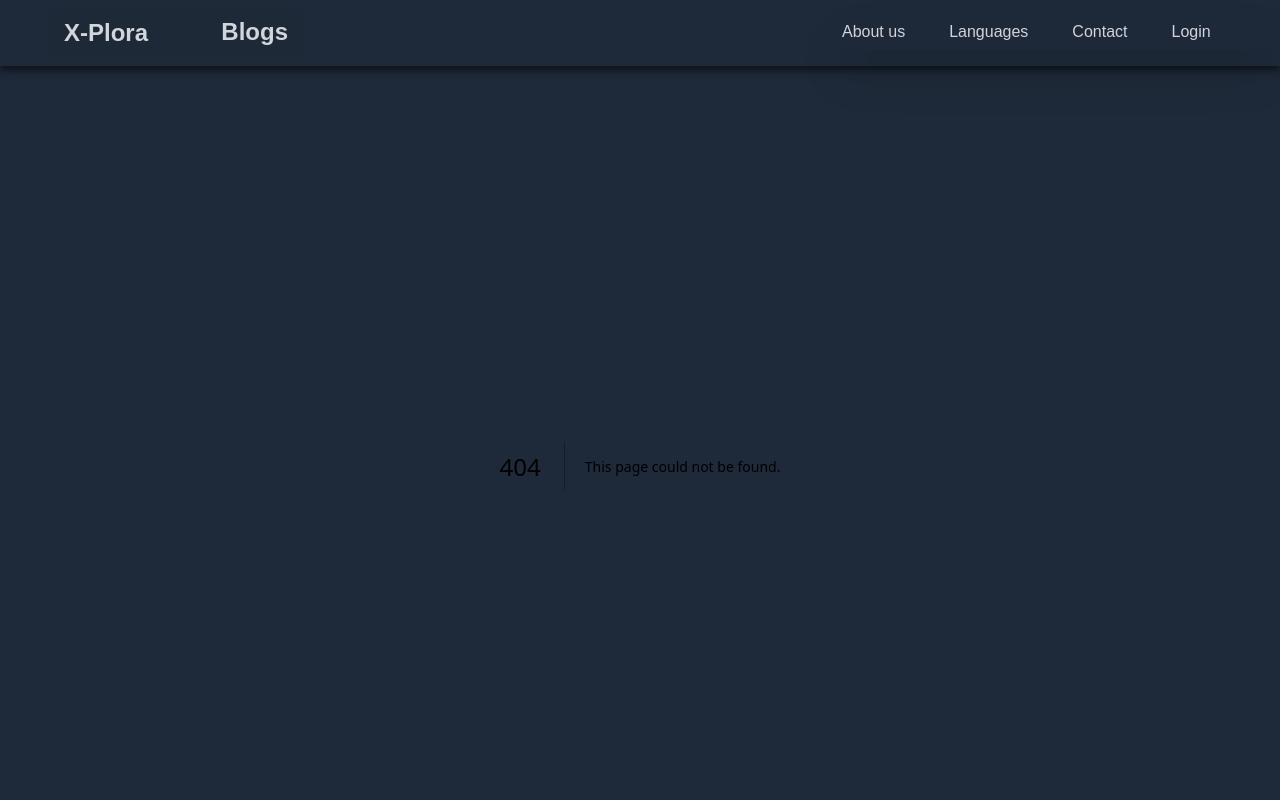
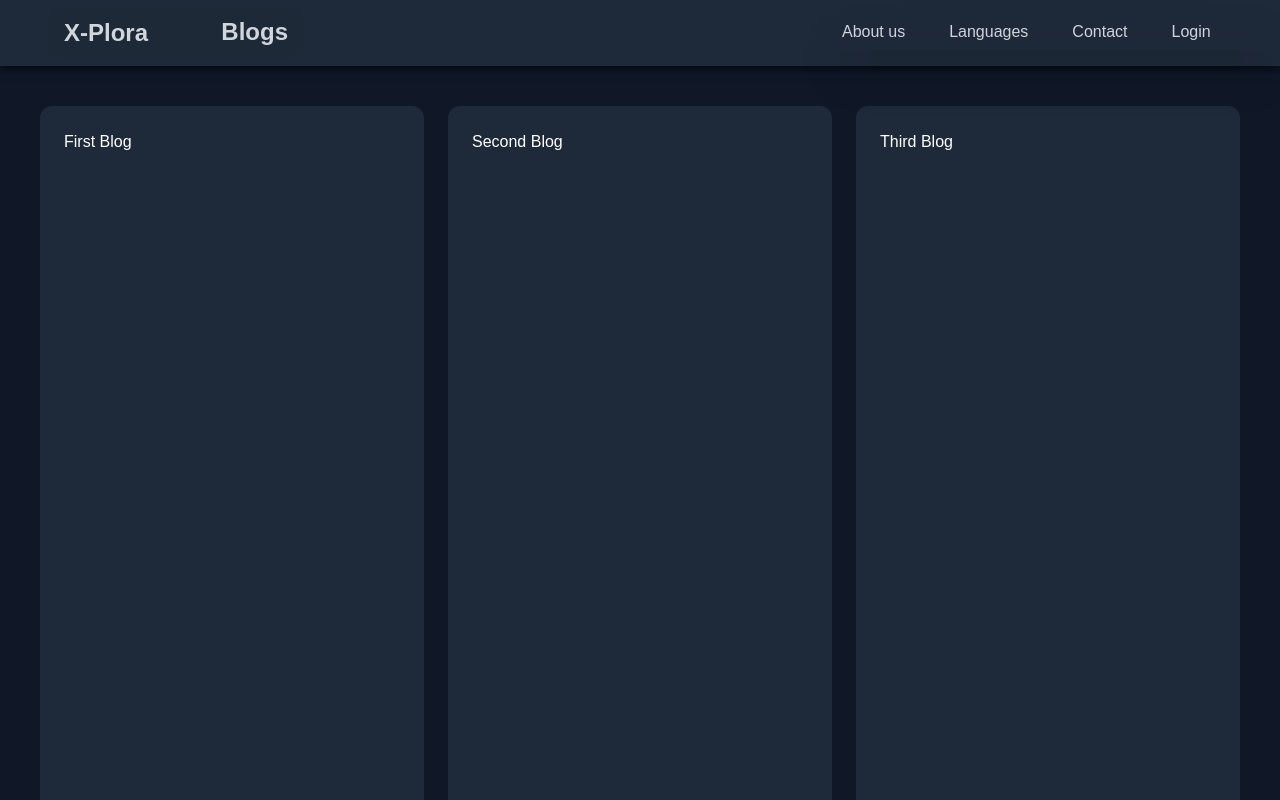
Before and after one commit to AMGAIN/Space_BLog, a Next.js app: page /test in a window 1280 px wide. Before the commit this address had no page. Shown: the top 800 px of the page. Built offline with nearby package versions, Linux system fonts and the light colour scheme.

Commit message:
Post Card Container update (final)

```diff
--- a/app/blog/page.tsx
+++ b/app/blog/page.tsx
@@ -1,6 +1,7 @@
 import BlogBody from '@/components/BlogBody'
 import BlogInfo from '@/components/BlogInfo'
-import PostContainer from '@/components/PostContainer'
+import PostCard from '@/components/PostCard';
+import { posts } from '../data';
 import React from 'react'
 
 
@@ -11,7 +12,19 @@ const page = () => {
         <p >BLOGs</p>
       </div>
 
-      <PostContainer/>
+      <div className=' bg-gray-900 border-white flex flex-col pb-5 items-center'>
+        {posts.map((post) => (
+          <PostCard
+            key={post.id}
+            id={post.id}
+            author={post.author}
+            title={post.title}
+            date={post.date_time}
+            desc={post.desc}
+            img={post.img}
+          />
+        ))}
+      </div>
 
     </div>
   )
--- /dev/null
+++ b/app/test/page.tsx
@@ -0,0 +1,49 @@
+"use client";
+
+import { motion } from "framer-motion";
+
+const posts = [
+  { id: 1, title: "First Blog" },
+  { id: 2, title: "Second Blog" },
+  { id: 3, title: "Third Blog" },
+];
+
+const container = {
+  hidden: {},
+  show: {
+    transition: {
+      staggerChildren: 0.2,
+    },
+  },
+};
+
+const item = {
+  hidden: { opacity: 0, y: 50 },
+  show: { opacity: 1, y: 0 },
+};
+
+export default function BlogList() {
+  return (
+    <motion.div
+      className="p-10 grid grid-cols-1 md:grid-cols-3 gap-6 bg-gray-900 min-h-screen"
+
+      variants={container}
+      initial="hidden"
+      animate="show"
+    >
+      {posts.map((post) => (
+        <motion.div
+          key={post.id}
+          variants={item}
+
+          whileHover={{ scale: 1.05, y: -5 }}
+          transition={{ duration: 0.4 }}
+
+          className="p-6 bg-gray-800 rounded-xl text-white"
+        >
+          {post.title}
+        </motion.div>
+      ))}
+    </motion.div>
+  );
+}
--- a/app/testNav/page.tsx
+++ /dev/null
@@ -1,16 +0,0 @@
-'use client'
-import React from 'react'
-import { useState } from 'react'
-
-const page = () => {
-    const [open, setOpen] =useState(false);
-  return (
-    <div>
-        <button onClick={()=>setOpen(!open)}>click</button>
-        {open && <p>menu open </p>}
-
-    </div>
-  )
-}
-
-export default page
--- a/components/PostContainer.tsx
+++ b/components/PostContainer.tsx
@@ -1,21 +1,24 @@
+"use client"
 import React from 'react'
+import Link from 'next/link';
 import PostCard from './PostCard';
 import { posts } from '../app/data';
+import { motion } from 'framer-motion'
+import Image from 'next/image';
+import cargo from '@/public/cargo.png';
+import { div } from 'framer-motion/client';
 
 const PostContainer = () => {
 
   return (
-    <div className= ' bg-gray-900 border-white flex flex-col pb-5 items-center'>
-      {posts.map((post) => (
-        <PostCard
-          key={post.id}
-          id={post.id}
-          author={post.author}
-          title={post.title}
-          date={post.date_time}
-          desc={post.desc}
-          img={post.img}
-        />
+    <div className='p-3 flex flex-col items-center lg:flex lg:flex-row lg:justify-evenly '>
+    {posts.map((post)=>(
+      <motion.div key={post.id} className=' w-full sm:w-3/5  lg:w-1/4 rounded-xl flex flex-col  items-center text-white' initial={{ opacity:.8}} whileHover={{ opacity: 1, scale: 1.02}} transition={{ duration: .4 }}>
+        <h1 className='text-xl'>{post.title}</h1>
+        <Image className='h-50' src={post.img} alt='post_image' />
+        <p className='line-clamp-2'>{post.desc}</p>
+        <Link href={`/blog/${post.id}`} className=' w-30 flex justify-center bg-gray-900'>READ MORE</Link>
+      </motion.div>
       ))}
     </div>
   )
--- a/package.json
+++ b/package.json
@@ -9,6 +9,7 @@
     "lint": "eslint"
   },
   "dependencies": {
+    "framer-motion": "^12.38.0",
     "next": "16.2.1",
     "react": "19.2.4",
     "react-dom": "19.2.4"
```
Also changed, not shown: 1 other file (tests, documents, lock files or other folders).
